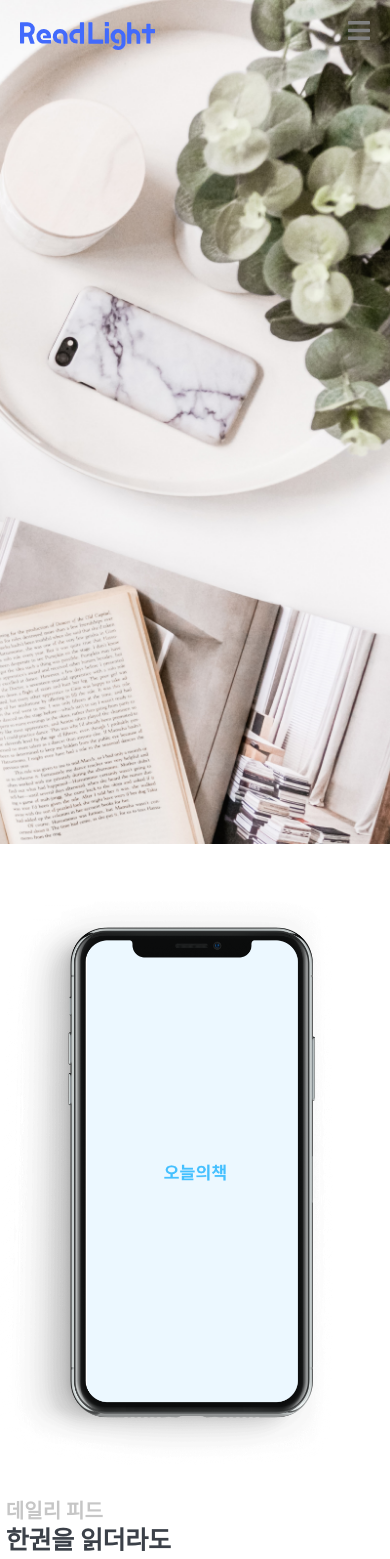
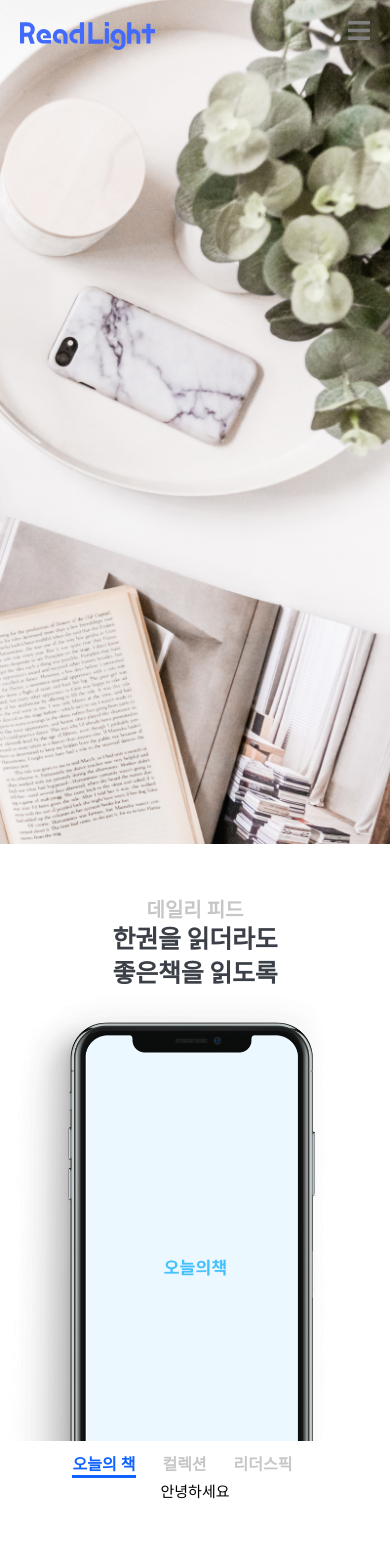
Before and after one commit to readlight/readlight-landing, a Next.js app: page / in a window 390 px wide. Shown: the top 1559 px of the page. Built offline with nearby package versions, Linux system fonts and the light colour scheme; a web font is replaced by a local one.

Commit message:
fix: mobile view on DailyFeed area

```diff
--- a/components/atom/ChangeableText.tsx
+++ b/components/atom/ChangeableText.tsx
@@ -12,13 +12,16 @@ const InlineText = styled.span`
   color: ${({ theme }) => theme.colors.pureBlack};
 
   @media (max-width: 768px) {
+    text-align: center;
   }
 `;
 const ChangeableText = ({ feature }: Props) => {
-  const textData = ['안녕하세요', '반갑습니다', '오예'];
+  const textData = ['안녕하세요', '반갑습니다 가나다라마바사', '오예'];
   return (
     <InlineText>
-      <SmallText>{textData[feature]}</SmallText>
+      <div>
+        <SmallText>{textData[feature]}</SmallText>
+      </div>
     </InlineText>
   );
 };
--- a/components/atom/DoubleLineHeader.tsx
+++ b/components/atom/DoubleLineHeader.tsx
@@ -22,6 +22,10 @@ const DoubleLineHeaderStyle = styled.h1`
     opacity 0.9s cubic-bezier(0, 0, 0.2, 1) 0.0001s;
 
   @media (max-width: 768px) {
+    text-align: center;
+    transition: none;
+    transform: translateY(50px);
+    opacity: 1;
   }
 `;
 
--- a/components/atom/SubSingleHeader.tsx
+++ b/components/atom/SubSingleHeader.tsx
@@ -20,6 +20,10 @@ const SubSingleHeaderStyle = styled.h2`
     opacity 0.9s cubic-bezier(0, 0, 0.2, 1) 0.0001s;
 
   @media (max-width: 768px) {
+    text-align: center;
+    transition: none;
+    transform: translateY(50px);
+    opacity: 1;
   }
 `;
 
--- a/components/molecule/FeatureChange.tsx
+++ b/components/molecule/FeatureChange.tsx
@@ -1,13 +1,18 @@
 import React from 'react';
 import styled from 'styled-components';
 import FeatureTextButton from '../atom/FeatureTextButton';
-import useFeature from '../../utils/useFeature';
 import { FeatureList } from '../../types/FeatureList';
 
 const FeatureChangeWrapper = styled.div`
   margin-top: 70px;
   margin-bottom: 10px;
   padding: 0;
+
+  @media (max-width: 768px) {
+    margin-top: 10px;
+    margin-bottom: 5px;
+    text-align: center;
+  }
 `;
 
 const NavButtonList = ({ feature, featureBooleanList, changeFeature }) => {
--- a/components/organism/MockupWrapper.tsx
+++ b/components/organism/MockupWrapper.tsx
@@ -17,6 +17,8 @@ const PositionWrapper = styled.div`
     justify-content: center;
     position: static;
     width: 100%;
+    height: 500px;
+    overflow: hidden;
   }
 `;
 
--- a/components/template/ContentBox.tsx
+++ b/components/template/ContentBox.tsx
@@ -10,6 +10,10 @@ const ContentBoxStyle = styled.div`
   height: 100%;
   display: flex;
   align-items: center;
+
+  @media (max-width: 768px) {
+    align-items: flex-start;
+  }
 `;
 
 const ContentBox = ({ children }: Props) => (
--- a/components/template/DailyFeed.tsx
+++ b/components/template/DailyFeed.tsx
@@ -5,6 +5,7 @@ import styled from 'styled-components';
 import ChangeableText from '../atom/ChangeableText';
 import useFeature from '../../utils/useFeature';
 import MockupDeviceWrapper from '../organism/MockupWrapper';
+import useWindowSize from '../../utils/useWindowSize';
 
 type Props = {};
 
@@ -28,6 +29,8 @@ const ContentArea = styled.div`
 `;
 
 const DailyFeed: React.FC<Props> = () => {
+  const { width } = useWindowSize();
+
   const imagePathList = [
     '/mobile-bookoftoday.png',
     '/mobile-collection.png',
@@ -36,17 +39,30 @@ const DailyFeed: React.FC<Props> = () => {
   const { feature, featureBooleanList, changeFeature } = useFeature();
   return (
     <DaliyFeedWrapper>
+      {width < 784 ? (
+        <ContentHeader
+          firstLine={'한권을 읽더라도'}
+          secondLine={'좋은책을 읽도록'}
+          subText={'데일리 피드'}
+        />
+      ) : (
+        <></>
+      )}
       <MockupDeviceWrapper
         imagePath={imagePathList[feature]}
         left={'-70px'}
         right={'none'}
       />
       <ContentArea>
-        <ContentHeader
-          firstLine={'한권을 읽더라도'}
-          secondLine={'좋은책을 읽도록'}
-          subText={'데일리 피드'}
-        />
+        {width < 784 ? (
+          <></>
+        ) : (
+          <ContentHeader
+            firstLine={'한권을 읽더라도'}
+            secondLine={'좋은책을 읽도록'}
+            subText={'데일리 피드'}
+          />
+        )}
         <FeatureChange
           feature={feature}
           featureBooleanList={featureBooleanList}
--- a/components/template/WidthAdjust.tsx
+++ b/components/template/WidthAdjust.tsx
@@ -8,7 +8,7 @@ type Props = {
 const WidthAdjustStyle = styled.div`
   max-width: 1024px;
   width: 95%;
-  margin: 0;
+  margin: 0 auto;
   padding: 0 24px;
   position: relative;
   height: 100%;
--- a/pages/index.tsx
+++ b/pages/index.tsx
@@ -56,7 +56,7 @@ export default function Home() {
       <Layout
         isBackgroundGray={false}
         desktopHeight={'100vh'}
-        mobileHeight={'100vh'}
+        mobileHeight={'120vh'}
       >
         <WidthAdjust>
           <ContentBox>
@@ -68,7 +68,7 @@ export default function Home() {
       <Layout
         isBackgroundGray={true}
         desktopHeight={'100vh'}
-        mobileHeight={'100vh'}
+        mobileHeight={'120vh'}
       >
         <WidthAdjust>
           <ContentBox>
```
